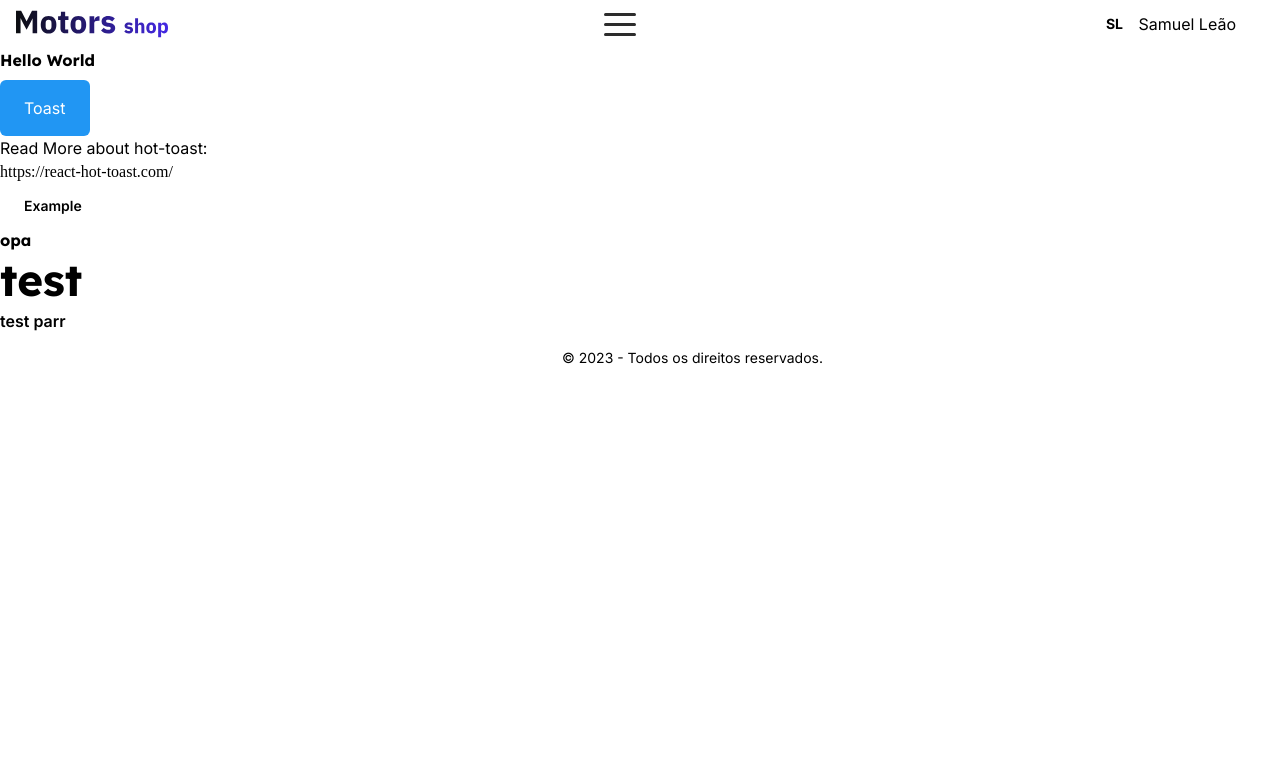
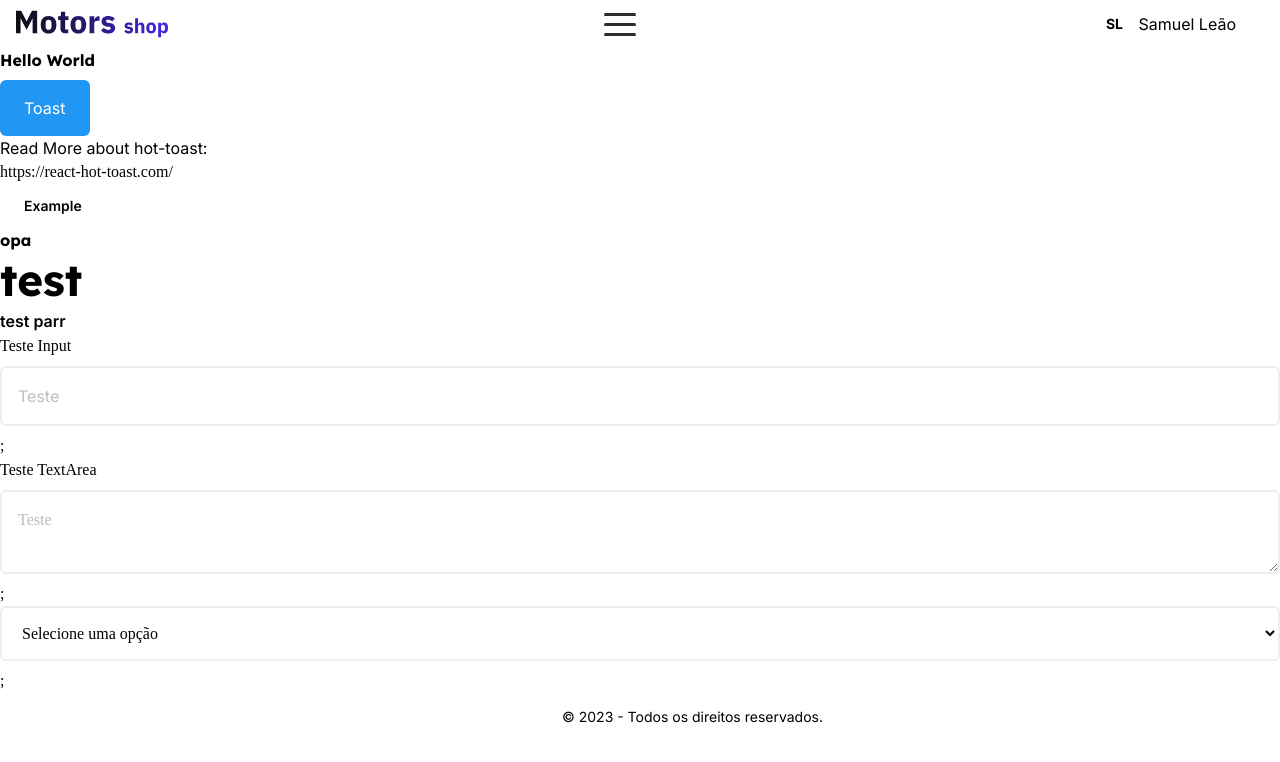
Before and after one commit to rafaeuus/motor-shop-front, a Next.js app: page / in a window 1280 px wide. Shown: the top 762 px of the page. Built offline with nearby package versions, Linux system fonts and the light colour scheme.

Commit message:
feat: input, select and textarea components created

```diff
--- /dev/null
+++ b/src/Components/Input/index.tsx
@@ -0,0 +1,37 @@
+"use client";
+import React, { InputHTMLAttributes } from "react";
+import { UseFormRegisterReturn } from "react-hook-form";
+
+interface InputProps extends InputHTMLAttributes<HTMLInputElement> {
+  error?: string;
+  label?: string;
+  register?: UseFormRegisterReturn;
+}
+
+const Input = ({ error, label, register, ...rest }: InputProps) => {
+  let componentClasses =
+    "prose-text1 block w-full rounded-md border-2 border-grey7 bg-transparent p-4 outline-none transition hover:border-grey8 hover:bg-grey8 focus:border-Brand2 focus:bg-grey9 placeholder-grey3";
+
+  return (
+    <div className="flex flex-col gap-2">
+      {label && (
+        <label htmlFor={rest.id} className="prose-textBold2 text-grey1">
+          {label}
+        </label>
+      )}
+      <input
+        {...rest}
+        {...register}
+        className={
+          error
+            ? (componentClasses +=
+                " border-Alert1 placeholder-Alert1 hover:border-Alert1 hover:placeholder-grey3 focus:placeholder-grey3")
+            : componentClasses
+        }
+      />
+      ;
+    </div>
+  );
+};
+
+export default Input;
--- /dev/null
+++ b/src/Components/Select/index.tsx
@@ -0,0 +1,39 @@
+import { ReactNode, SelectHTMLAttributes } from "react";
+import { UseFormRegisterReturn } from "react-hook-form";
+
+interface SelectProps extends SelectHTMLAttributes<HTMLSelectElement> {
+  error?: string;
+  label?: string;
+  register?: UseFormRegisterReturn;
+  children: ReactNode;
+}
+
+const Select = ({ error, label, register, children, ...rest }: SelectProps) => {
+  let componentClasses =
+    "prose-text1 block w-full rounded-md border-2 border-grey7 bg-transparent p-4 outline-none transition hover:border-grey8 hover:bg-grey8 focus:border-Brand2 focus:bg-grey9 text-grey3";
+
+  return (
+    <div className="flex flex-col gap-2">
+      {label && (
+        <label htmlFor={rest.id} className="prose-textBold2 text-grey1">
+          {label}
+        </label>
+      )}
+      <select
+        {...rest}
+        {...register}
+        className={
+          error
+            ? (componentClasses +=
+                " border-Alert1 placeholder-Alert1 hover:border-Alert1 hover:placeholder-grey3 focus:placeholder-grey3")
+            : componentClasses
+        }>
+        <option value="">Selecione uma opção</option>
+        {children}
+      </select>
+      ;
+    </div>
+  );
+};
+
+export default Select;
--- /dev/null
+++ b/src/Components/TextArea/index.tsx
@@ -0,0 +1,37 @@
+"use client";
+import React, { TextareaHTMLAttributes } from "react";
+import { UseFormRegisterReturn } from "react-hook-form";
+
+interface TextAreaProps extends TextareaHTMLAttributes<HTMLTextAreaElement> {
+  error?: string;
+  label?: string;
+  register?: UseFormRegisterReturn;
+}
+
+const TextArea = ({ error, label, register, ...rest }: TextAreaProps) => {
+  let componentClasses =
+    "prose-text1 block w-full resize-none rounded-md border-2 border-grey7 bg-transparent p-4 outline-none transition hover:border-grey8 hover:bg-grey8 focus:border-Brand2 focus:bg-grey9";
+
+  return (
+    <div className="flex flex-col gap-2">
+      {label && (
+        <label htmlFor={rest.id} className="prose-textBold2 text-grey1">
+          {label}
+        </label>
+      )}
+      <textarea
+        {...rest}
+        {...register}
+        className={
+          error
+            ? (componentClasses +=
+                " border-Alert1 placeholder-Alert1 hover:border-Alert1 hover:placeholder-grey3 focus:placeholder-grey3")
+            : componentClasses
+        }
+      />
+      ;
+    </div>
+  );
+};
+
+export default TextArea;
--- a/src/app/page.tsx
+++ b/src/app/page.tsx
@@ -1,6 +1,9 @@
 "use client";
 
 import Button from "@/Components/Button";
+import Input from "@/Components/Input";
+import Select from "@/Components/Select";
+import TextArea from "@/Components/TextArea";
 import Link from "next/link";
 import { toast } from "react-hot-toast";
 
@@ -23,6 +26,12 @@ export default function Home() {
       <h1>opa</h1>
       <h1 className="prose-headingBold1">test</h1>
       <p className="prose-textBold1">test parr</p>
+      <Input placeholder="Teste" label="Teste Input" />
+      <TextArea placeholder="Teste" label="Teste TextArea" />
+      <Select>
+        <option value={"teste1"}>Teste 1</option>
+        <option value={"teste1"}>Teste 2</option>
+      </Select>
     </main>
   );
 }
```
